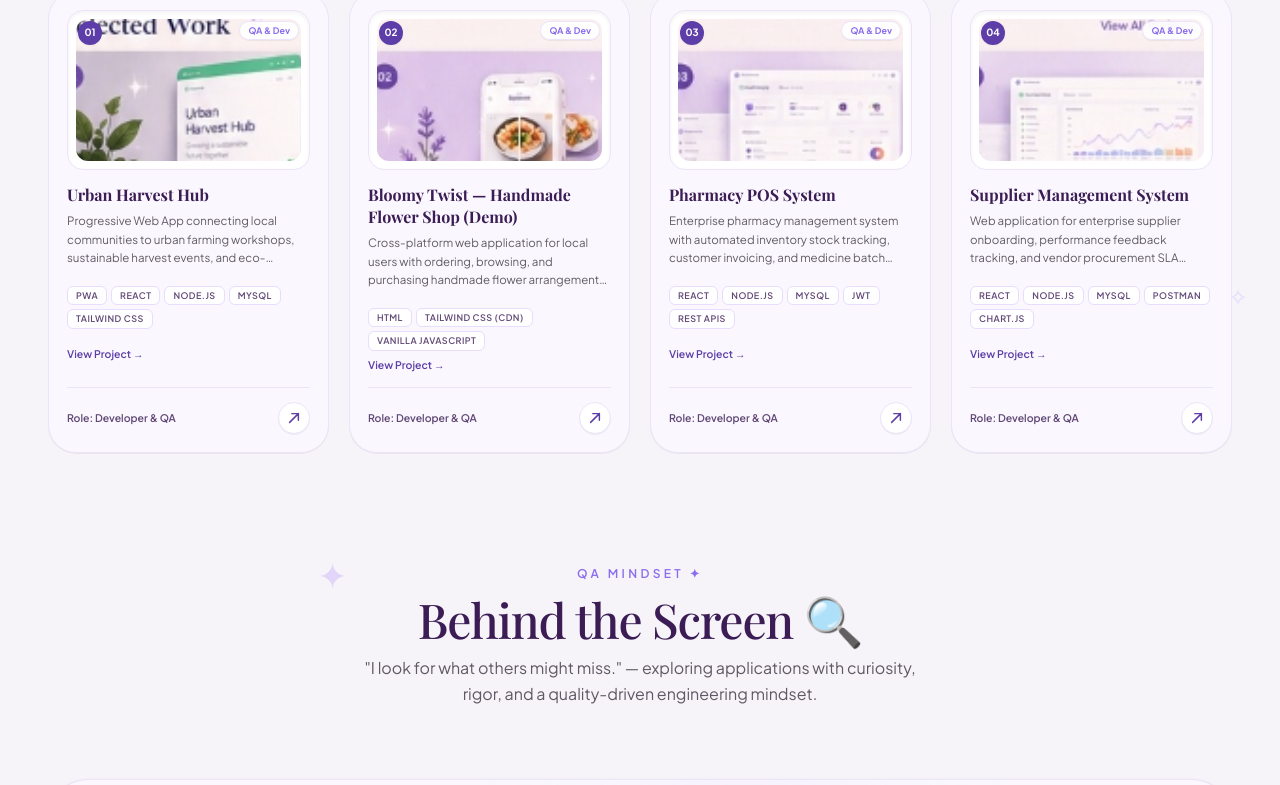
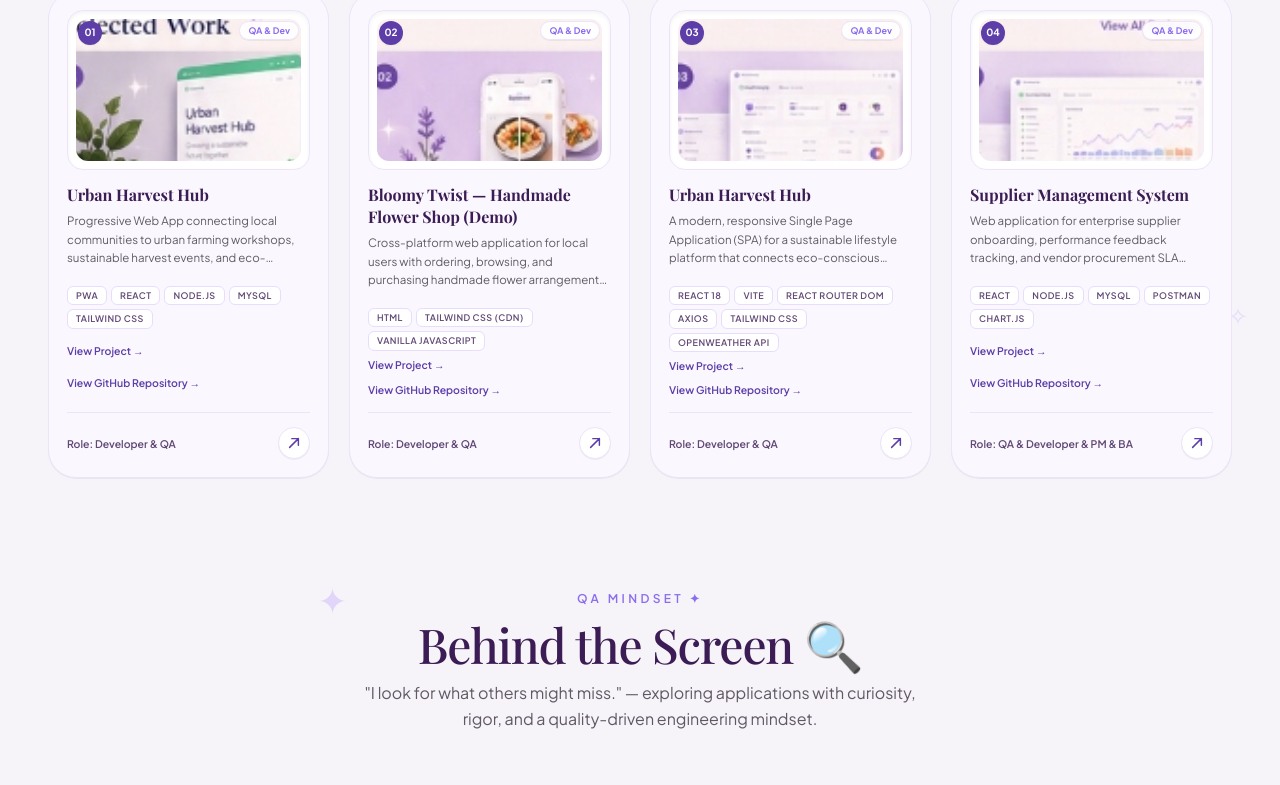
Before and after one commit to code-oshi123/Ushani_Protfolio, a React (Vite) app: page / in a window 1280 px wide. Shown: the part 1769-2554 px from the top of the page. Built offline with nearby package versions, Linux system fonts and the light colour scheme; a web font is replaced by a local one.

Commit message:
git repo links added

```diff
--- a/src/components/Work.jsx
+++ b/src/components/Work.jsx
@@ -20,6 +20,8 @@ export default function Work() {
         "Progressive Web App connecting local communities to urban farming workshops, sustainable harvest events, and eco-initiatives.",
       fullDetails:
         "Architected as an offline-capable PWA with dynamic event registration, geo-based harvest listings, and community workshops. Implemented comprehensive manual test suites, verified service worker caching, and validated responsive layouts across iOS and Android viewports.",
+      link : "https://urban-harvest-101.vercel.app",
+      repoLink: "https://github.com/urban-harvest-hub",
       tech: ["PWA", "React", "Node.js", "MySQL", "Tailwind CSS"],
       qaHighlights: [
         "Service worker caching & offline access verification",
@@ -39,6 +41,7 @@ export default function Work() {
       fullDetails:
         "Developed a responsive e-commerce demo with product catalog, shopping cart, and checkout flow. Conducted functional testing on order processing, discount calculations, and low-bandwidth scenarios. Validated cross-browser compatibility and mobile responsiveness.",
       link: "https://bollom-twiat-your-flower-shop.netlify.app/",
+      repoLink: "https://github.com/code-oshi123/flower-shop.git",
       tech: ["HTML", "Tailwind CSS (CDN)", "Vanilla JavaScript"],
       qaHighlights: [
         "Real-time order state transition validation",
@@ -49,32 +52,36 @@ export default function Work() {
     },
     {
       id: "03",
-      category: "systems",
-      title: "Pharmacy POS System",
+      category: "website",
+      title: " Urban Harvest Hub",
       role: "Developer & QA",
       tagline: "Inventory & Prescription Billing Platform",
       description:
-        "Enterprise pharmacy management system with automated inventory stock tracking, customer invoicing, and medicine batch expiry management.",
+        "A modern, responsive Single Page Application (SPA) for a sustainable lifestyle platform that connects eco-conscious communities with eco-friendly products, educational workshops, and local community events.",
       fullDetails:
-        "Engineered desktop-friendly pharmacy POS dashboard handling high-volume daily sales, prescription batches, and inventory reorders. Conducted strict security testing on JWT authentication, role-based permissions, and automated stock deduction triggers.",
-      tech: ["React", "Node.js", "MySQL", "JWT", "REST APIs"],
+        "Urban Harvest Hub is a sustainable lifestyle web platform designed to promote eco-friendly living by providing Eco-friendly products,Educational workshops, Community events , Real-time weather information , Multi-language support (English & Sinhala), Dark/Light mode toggle",
+      link: "https://urban-harvst-hub.vercel.app/",
+      repoLink: "https://github.com/code-oshi123/Urban_Harvst_Hub.git",
+      tech: ["React 18", "Vite", "React Router DOM", "Axios", "Tailwind CSS" , "OpenWeather API "],
       qaHighlights: [
         "JWT token expiry & unauthorized route access testing",
-        "Automated stock level deduction concurrency testing",
-        "Prescription invoice calculation & tax rate verification",
+        "Form input validation & error message verification",
+        "Multi-language translation & localization verification",
       ],
       image: project03,
     },
     {
       id: "04",
-      category: "web",
+      category: "system",
       title: "Supplier Management System",
-      role: "Developer & QA",
+      role: "QA & Developer & PM & BA",
       tagline: "Procurement Analytics & Vendor Tracking",
       description:
         "Web application for enterprise supplier onboarding, performance feedback tracking, and vendor procurement SLA monitoring.",
       fullDetails:
         "Built a vendor management portal offering procurement analytics, supplier rating scorecards, and contract renewal alerts. Tested API endpoints using Postman, verified CSV report export schemas, and confirmed role-based access control.",
+      link: "nestle-dms-frontend.vercel.app",
+      repoLink: "https://github.com/code-oshi123/nestle-dms-frontend.git",
       tech: ["React", "Node.js", "MySQL", "Postman", "Chart.js"],
       qaHighlights: [
         "Postman API payload validation for vendor endpoints",
@@ -221,6 +228,18 @@ export default function Work() {
                 </a>
               </div>
 
+              <div>
+                <a
+                  href={project.repoLink}
+                  target="_blank"
+                  rel="noopener noreferrer"
+                  onClick={(e) => e.stopPropagation()}
+                  className="text-[10.5px] font-semibold text-[#5D3EA8] hover:text-[#8B5CF6] transition-colors"
+                >
+                  View GitHub Repository →
+                </a>
+              </div>
+
               {/* Card Footer: Role & Diagonal Arrow */}
               <div className="pt-3.5 mt-3 border-t border-[#ECE4FA] flex justify-between items-center gap-2">
                 <span className="text-[10.5px] font-semibold text-[#3B1C54]/80">
@@ -341,6 +360,24 @@ export default function Work() {
                 </div>
               )}
 
+              {activeProjectModal.repoLink && (
+                <div className="pt-2">
+                  <a
+                    href={activeProjectModal.repoLink}
+                    target="_blank"
+                    rel="noopener noreferrer"
+                    onClick={(e) => e.stopPropagation()}
+                    className="inline-flex items-center gap-2
+                 px-5 py-2.5 rounded-full
+                 bg-[#CBC3E3] text-white
+                 text-xs font-semibold
+                 hover:bg-[#4C3090] transition-colors"
+                  >
+                    Visit GitHub Repository ↗
+                  </a>
+                </div>
+              )}
+
               <div className="pt-2 flex justify-end">
                 <button
                   onClick={() => setActiveProjectModal(null)}
```
